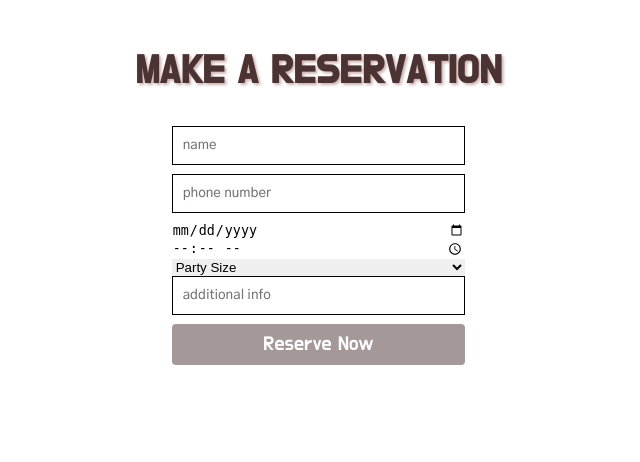
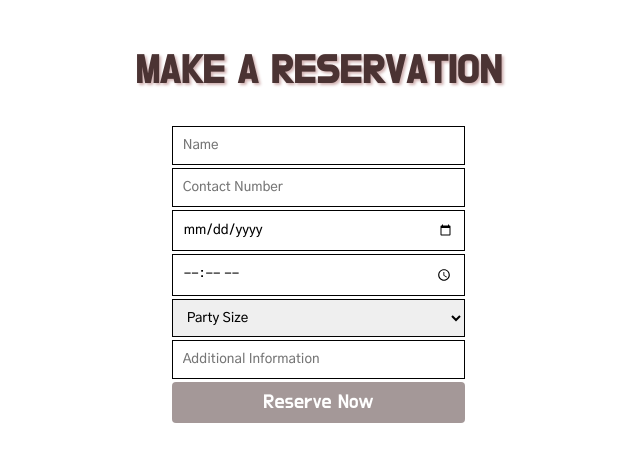
Before and after one commit to annuc1s/ms3_munch_dataCentricDevelopment, a Flask app: page /book_table in a window 1280 px wide. Shown: the part 80-542 px from the top of the page, without its empty margins (57-697 px from the left). Run offline with Flask 2, Linux system fonts and the light colour scheme; some libraries are stand-ins or nearby versions.

Commit message:
consistent styling added to #reserve-table form

```diff
--- a/static/css/style.css
+++ b/static/css/style.css
@@ -457,6 +457,15 @@ button:hover {
     padding-top: 30px;
 }
 
+#reserve-table input[type=text], input[type=date], input[type=time], select {
+    width: 100%;
+    padding: 10px;
+    border: 1.5px solid black;
+    box-sizing: border-box;
+    margin-bottom: 1%;
+    resize: vertical;
+    font-family: 'Gothic A1', sans-serif;
+}
 /*---------------------Responsive Sizing*/
 
 @media screen and (max-width: 900px){
--- a/templates/book-tbl.html
+++ b/templates/book-tbl.html
@@ -3,15 +3,15 @@
 <div id="reserve-table">
     <h2>Make a reservation</h2>
     <form>
-        <input type="text" placeholder="name" name="reservation_name" id="reservation_name" required>
-        <input type="text" placeholder="phone number" name="contact_number" id="contact_number" required>
+        <input type="text" placeholder="Name" name="reservation_name" id="reservation_name" required>
+        <input type="text" placeholder="Contact Number" name="contact_number" id="contact_number" required>
         <input type="date" name="reservation_date" id="reservation_date" required>
         <input type="time" name="reservation_time" id="reservation_time" required>
         <select name="party_size" id="party_size" required>
             <option value="">Party Size</option>
             <option value="">2</option>
         </select>
-        <input type="text" placeholder="additional info">
+        <input type="text" placeholder="Additional Information" name="additional_info" id="additional_info">
         <button>Reserve Now</button>
     </form>
 </div>
```
